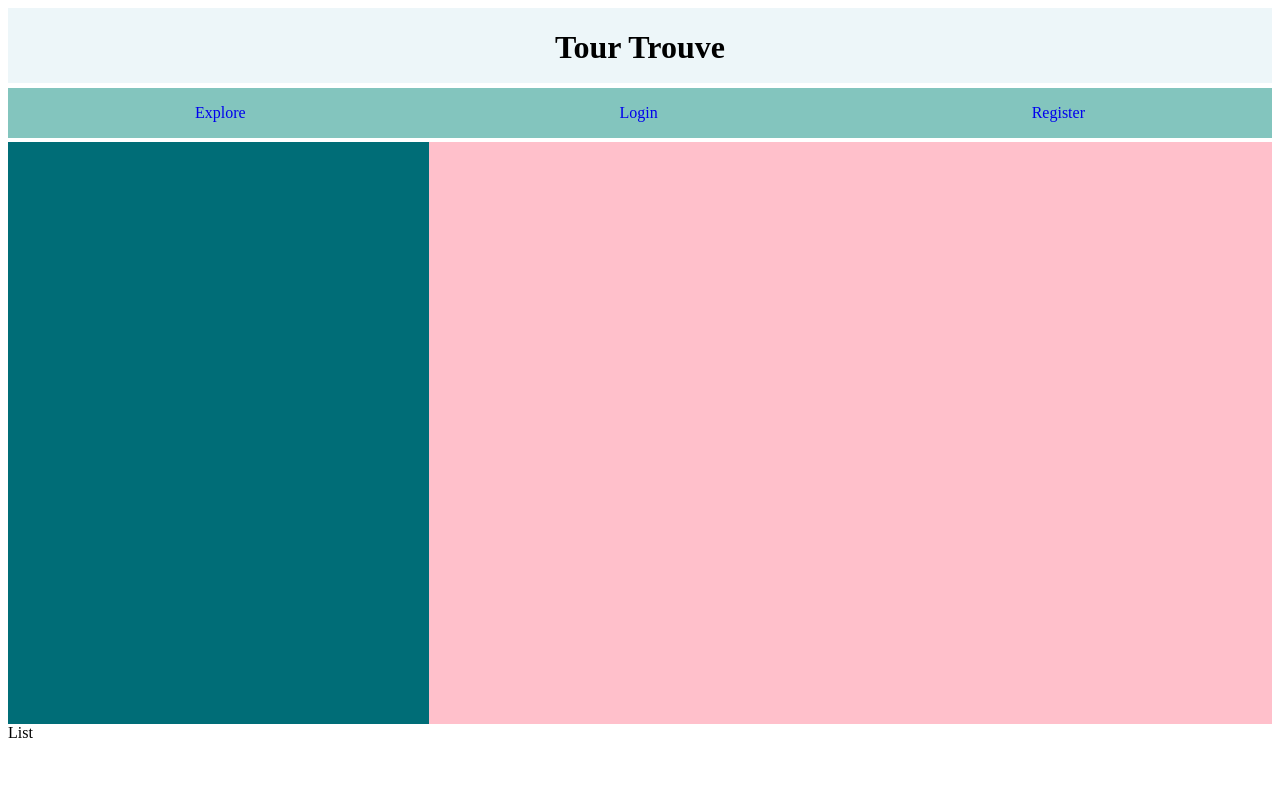
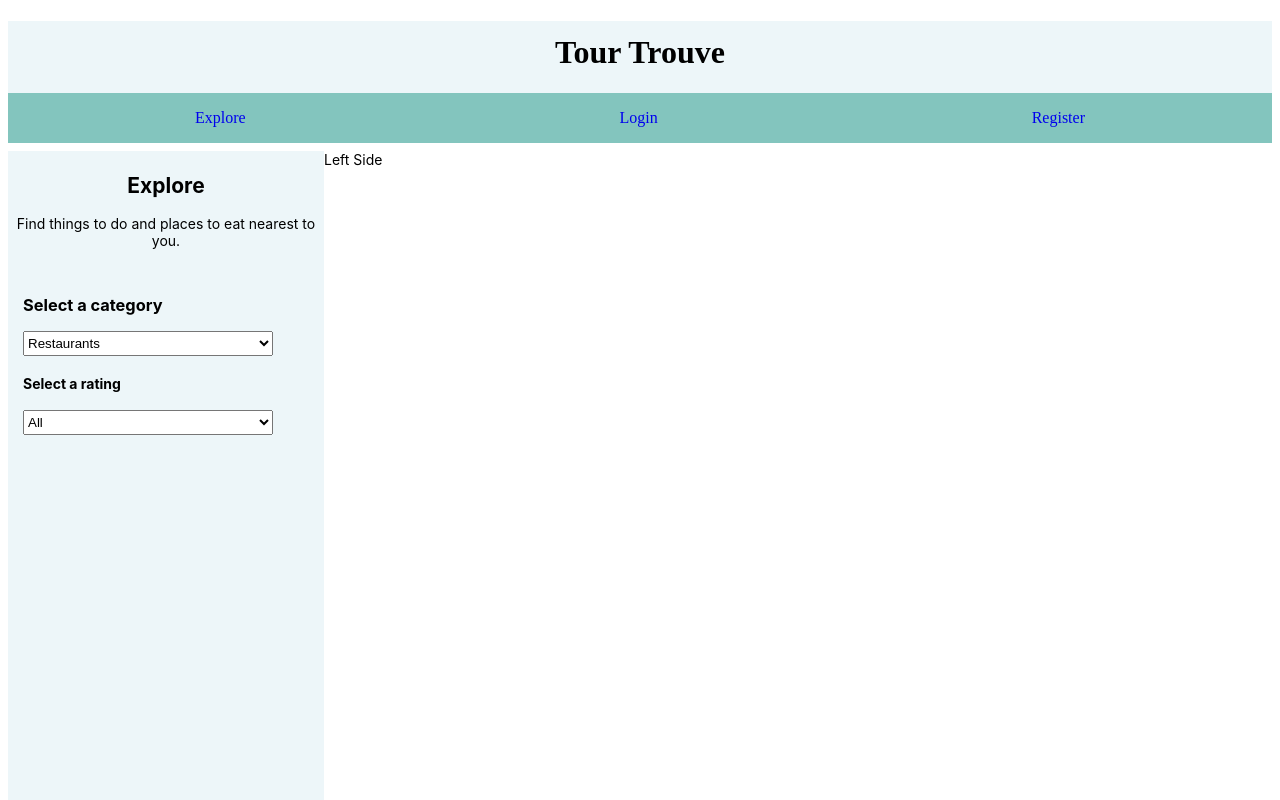
Before and after one commit to quynguy/ant-design-react, a React (Vite) app in the folder ant-design-react/: page / in a window 1280 px wide. Shown: the top 800 px of the page. Built offline with nearby package versions, Linux system fonts and the light colour scheme.

Commit message:
added categories to list container

```diff
--- a/ant-design-react/src/App.jsx
+++ b/ant-design-react/src/App.jsx
@@ -3,12 +3,23 @@ import ReactDOM from 'react-dom/client'
 
 import Header from './components/Header/Header.jsx';
 import Footer from './components/Footer/Footer.jsx';
+import List from './components/List/List.jsx';
+
+import { Col, Row } from 'antd';
 
 function App() {
 
   return (
     <>
       <Header />
+      <Row style={{ marginTop: '10px' }}>
+        <Col span={18} push={6}>
+          Left Side
+        </Col>
+        <Col span={6} pull={18}>
+          <List />
+        </Col>
+      </Row>
     </>
   )
 }
--- a/ant-design-react/src/components/Header/Header.jsx
+++ b/ant-design-react/src/components/Header/Header.jsx
@@ -7,23 +7,17 @@ import List from '../List/List.jsx';
 const Header = () => {
 
   return (
-    <div className="header">
-      <div className="heading">
+    <div className="heading">
         <h1>Tour Trouve</h1>
-      </div>
 
-      <nav className="nav-bar">
+      <div className="nav-bar">
         <a href="#">Explore</a>
         <a href="#">Login</a>
         <a href="#">Register</a>
-      </nav>
+      </div>
 
-      <main className="explore-container">
-        <div className="explore-right"></div>
-        <List />
-        <div className="explore-left"></div>
-      </main>
     </div>
+
 
   )
 }
--- a/ant-design-react/src/components/Header/header-styles.css
+++ b/ant-design-react/src/components/Header/header-styles.css
@@ -2,28 +2,25 @@
     box-sizing: border-box;
 }
 
-.header {
+.heading {
     background-color: #edf6f9;
-    height: 75px;
+    height: 120px;
 }
 
-.heading {
-    display: flex;
-    justify-content: center;
-    align-items: center;
-}
 
-nav {
-    height: 50px;
-    background-color: #83c5be;
+.heading h1 {
+    text-align: center;
+    padding-top: 13px;
 }
 
 .nav-bar {
     display: flex;
     justify-content: space-around;
     align-items: center;
+    background-color: #83c5be;
     height: 50px;
 }
+
 
 .nav-bar a {
     text-decoration: none;
--- a/ant-design-react/src/components/List/List.jsx
+++ b/ant-design-react/src/components/List/List.jsx
@@ -1,8 +1,43 @@
-import React from 'react'
+import React, { useState } from 'react'
+
+import './list-styles.css';
+
+import { DownOutlined, SmileOutlined } from '@ant-design/icons';
+import { Dropdown, Space } from 'antd';
+
 
 const List = () => {
+
+  const [selectedOption, setSelectedOption] = useState(null);
+  const handleChange = (e) => {
+    setSelectedOption(e.target.value);
+  };
+
   return (
-    <div>List</div>
+    <div className="list-app">
+      <div className="list-heading">
+        <h2>Explore</h2>
+        <p>Find things to do and places to eat nearest to you.</p>
+      </div>
+
+      <div className="explore-container">
+        <h3> Select a category </h3>
+        <select value={selectedOption} onChange={handleChange}>
+          <option value="option-1">Restaurants</option>
+          <option value="option-2">Attractions</option>
+        </select>
+
+        <h4> Select a rating </h4>
+        <select value={selectedOption} onChange={handleChange}>
+          <option value="r-0">All</option>
+          <option value="r-1">Above 3.0</option>
+          <option value="r-2">Above 4.0</option>
+          <option value="r-3">Above 4.5</option>
+        </select>
+
+
+      </div>
+    </div>
   )
 }
 
--- a/ant-design-react/src/components/List/list-styles.css
+++ b/ant-design-react/src/components/List/list-styles.css
@@ -2,6 +2,24 @@
     box-sizing: border-box;
 }
 
+.list-app {
+    height: 100vh;
+    background-color:#edf6f9;
+}
+
+.list-heading {
+    text-align: center;
+    padding-top: .25rem;
+}
+
 .explore-container {
-    background-color: red;
+    padding: 15px;
+    display: block;
+    justify-content: center;
+    align-items: center;
 }
+
+select {
+    width: 250px;
+    height: 25px;
+}
```
